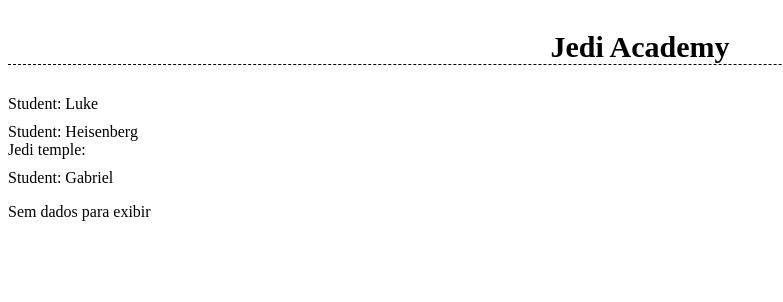
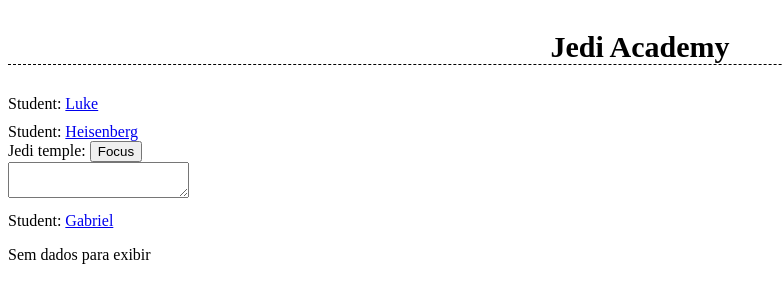
Before and after one commit to hfdiegodev/Angular-1, an Angular app in the folder TypeScript/Primeira Aplicacao/jedi-academy/: page / in a window 1280 px wide. Shown: the top 302 px of the page, without its empty margins (0-783 px from the left). Built offline with nearby package versions, Linux system fonts and the light colour scheme.

Commit message:
Adicionando eventos a um elemento do template

```diff
--- a/TypeScript/Primeira Aplicacao/jedi-academy/src/app/student/student.component.html
+++ b/TypeScript/Primeira Aplicacao/jedi-academy/src/app/student/student.component.html
@@ -1,7 +1,8 @@
 <div *ngIf= "student">
-    Student: {{student?.name}}
+    Student: <a href="#" (click)="clicked()">{{student?.name}}</a>
     <div *ngIf = "!student?.isJedi">
-        Jedi temple: {{student?.temple}}
+        Jedi temple: {{student?.temple}} <button (click)="description.focus()">Focus</button><br />
+        <textarea #description></textarea>
     </div>
 </div>
 <p *ngIf="!student">
--- a/TypeScript/Primeira Aplicacao/jedi-academy/src/app/student/student.component.ts
+++ b/TypeScript/Primeira Aplicacao/jedi-academy/src/app/student/student.component.ts
@@ -15,4 +15,8 @@
   ngOnInit() {
   }
 
+  clicked(){
+    console.log(`Student: ${this.student.name}`)
+  }
+
 }
```
